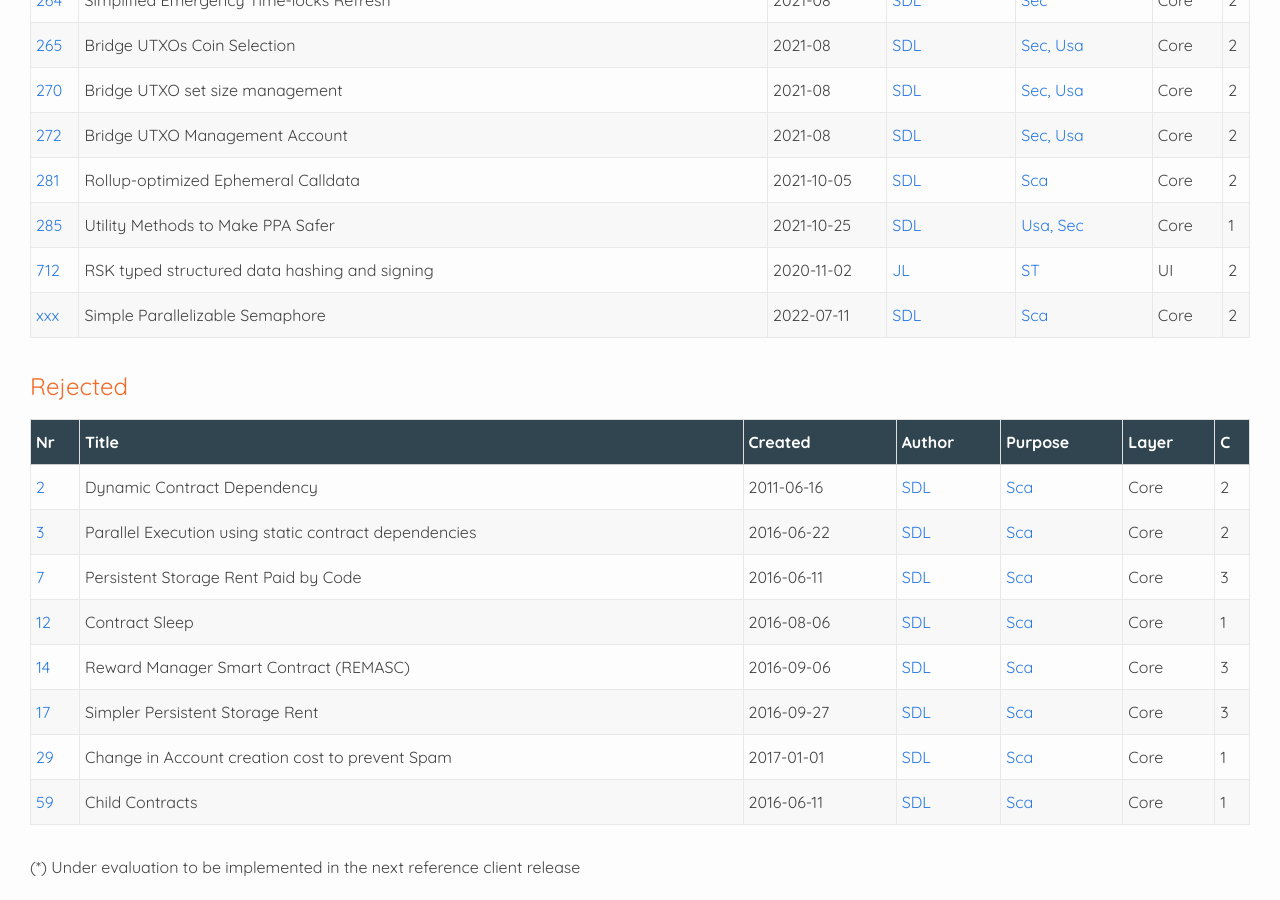
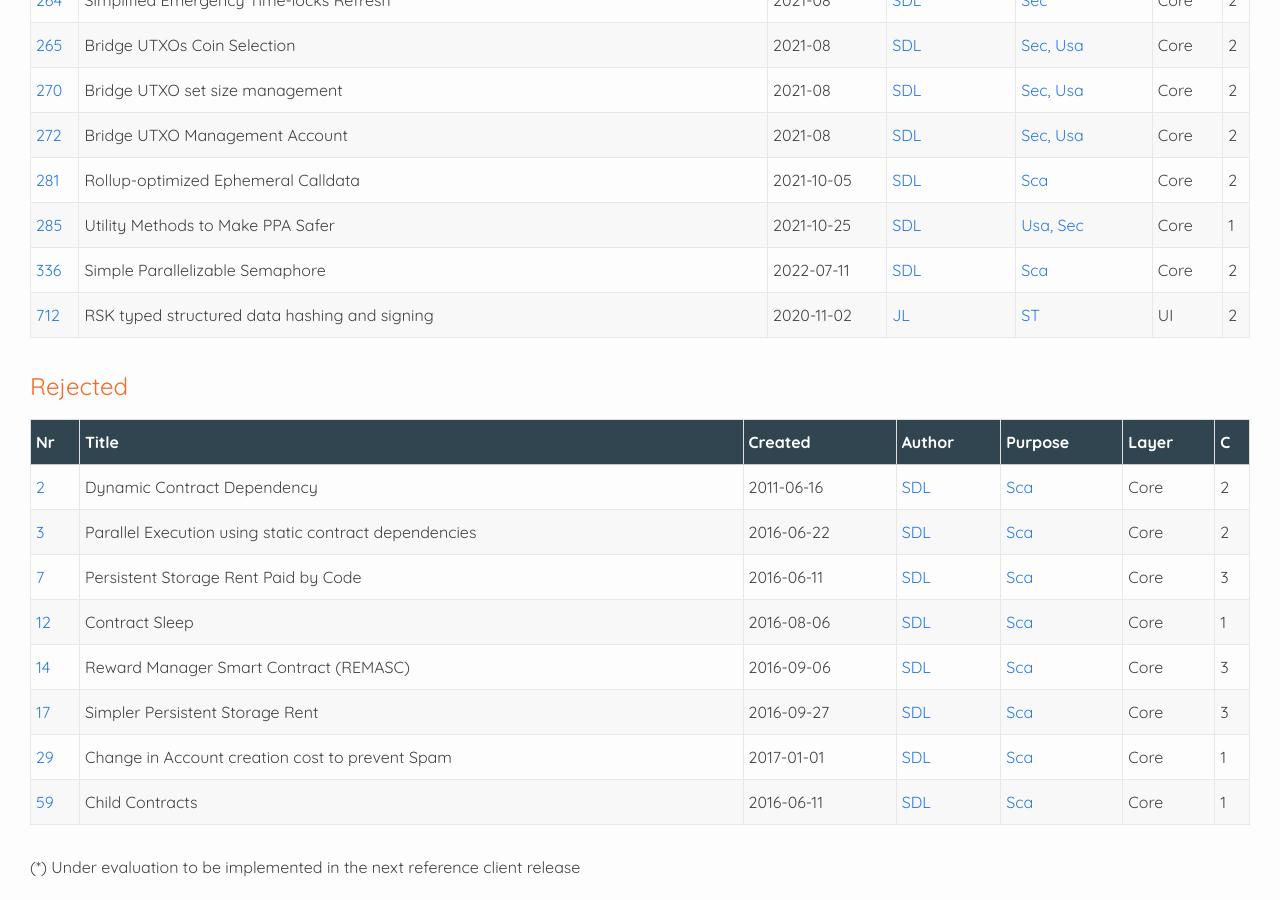
Before and after one commit to rsksmart/RSKIPs, a Jekyll site: the page built from index.html, in a window 1280 px wide and 900 px high, scrolled down 8170 px. Built offline with Jekyll 4.4.1, drawn with Linux system fonts in a browser that asks for light colours.

Commit message:
Number assigned

```diff
--- a/IPs/RSKIPxxx.md
+++ b/IPs/RSKIP336.md
@@ -1,5 +1,5 @@
 ---
-rskip: xxx
+rskip: 336
 title: Simple Parallelizable Semaphore
 description:
 status: Draft
@@ -11,7 +11,7 @@ created: 2022-07-11
 ---
 # Simple Parallelizable Semaphore
 
-|RSKIP          |xxx           |
+|RSKIP          |336           |
 | :------------ |:-------------|
 |**Title**      |Simple Parallelizable Semaphore|
 |**Created**    |11-JUL-2022 |
```
Also changed, not shown: README.md.
